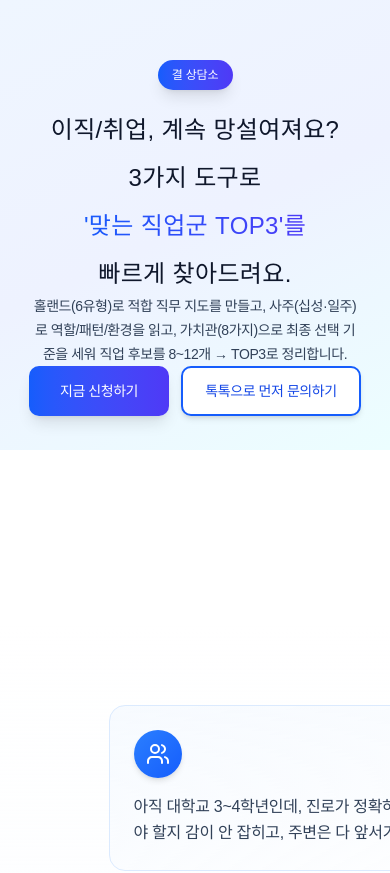
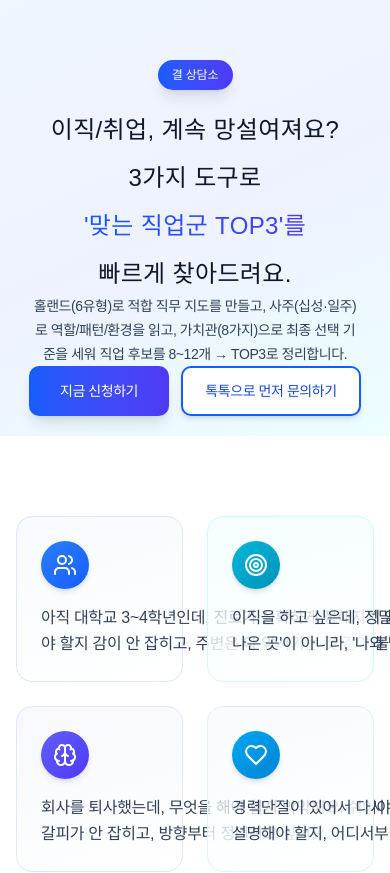
Before and after one commit to dltkdals20/careerholand, a React (Vite) app: page / in a window 390 px wide. Shown: the top 873 px of the page. Built offline with nearby package versions, Linux system fonts and the light colour scheme.

Commit message:
Center Holland heading on mobile and desktop

```diff
--- a/src/imports/CareerCounselingPage.tsx
+++ b/src/imports/CareerCounselingPage.tsx
@@ -434,10 +434,10 @@ function HeadingBackgroundImageAndText({ text }: HeadingBackgroundImageAndTextPr
 
 export default function Component() {
   return (
-    <div className="bg-white flex justify-center w-full" data-name="커리어 상담 랜딩페이지">
-      <div className="relative w-full max-w-[1369px] min-h-[12828.5px] mx-auto overflow-x-hidden">
-      <div className="relative sm:absolute content-stretch flex flex-col h-[450px] sm:h-[550px] md:h-[625px] items-center sm:items-start left-0 pb-0 pt-[60px] sm:pt-[80px] md:pt-[96px] px-4 sm:px-[60px] md:px-[108.5px] top-0 w-full sm:w-[1369px]" data-name="Section" style={{ backgroundImage: "linear-gradient(155.462deg, rgb(239, 246, 255) 0%, rgb(238, 242, 255) 50%, rgb(236, 254, 255) 100%)" }}>
-        <div className="h-[433px] relative shrink-0 w-full flex flex-col items-center" data-name="Container">
+    <div className="bg-white flex justify-center w-full overflow-x-hidden" data-name="커리어 상담 랜딩페이지">
+      <div className="relative w-full max-w-[1369px] min-h-[12828.5px] mx-auto">
+      <div className="relative sm:absolute content-stretch flex flex-col h-auto sm:h-[550px] md:h-[625px] items-center sm:items-start left-0 pb-[40px] sm:pb-0 pt-[60px] sm:pt-[80px] md:pt-[96px] px-4 sm:px-[60px] md:px-[108.5px] top-0 w-full sm:w-[1369px]" data-name="Section" style={{ backgroundImage: "linear-gradient(155.462deg, rgb(239, 246, 255) 0%, rgb(238, 242, 255) 50%, rgb(236, 254, 255) 100%)" }}>
+        <div className="h-auto sm:h-[433px] relative shrink-0 w-full flex flex-col items-center" data-name="Container">
           <div className="relative bg-gradient-to-r from-[#155dfc] h-[30px] sm:h-[36px] rounded-[1.67772e+07px] shadow-[0px_10px_15px_-3px_rgba(0,0,0,0.1),0px_4px_6px_-4px_rgba(0,0,0,0.1)] to-[#4f39f6] top-0 w-[75px] sm:w-[84.234px] flex items-center justify-center" data-name="Container">
             <p className="font-['Inter:Regular','Noto_Sans_KR:Regular',sans-serif] font-normal leading-[20px] not-italic text-[12px] sm:text-[14px] text-center text-nowrap text-white tracking-[-0.1504px]">결 상담소</p>
           </div>
@@ -464,7 +464,7 @@ export default function Component() {
           </div>
         </div>
       </div>
-      <div className="absolute bg-gradient-to-b content-stretch flex flex-col from-white h-[642px] items-start left-0 pb-0 pt-[80px] sm:pt-[60px] px-[108.5px] sm:px-6 md:px-8 to-[rgba(239,246,255,0.3)] top-[625px] w-[1369px] sm:w-full" data-name="Section">
+      <div className="relative sm:absolute bg-gradient-to-b content-stretch flex flex-col from-white h-[642px] items-start left-0 pb-0 pt-[80px] sm:pt-[60px] px-4 sm:px-[60px] md:px-[108.5px] top-0 sm:top-[625px] w-full sm:w-[1369px]" data-name="Section">
         <div className="content-stretch flex flex-col gap-[32px] h-[482px] items-start relative shrink-0 w-full" data-name="Container">
           <div className="gap-[24px] grid grid-cols-[repeat(2,_minmax(0px,_1fr))] grid-rows-[repeat(2,_minmax(0px,_1fr))] h-[356px] relative shrink-0 w-full" data-name="Container">
             <div className="[grid-area:1_/_1] place-self-stretch relative rounded-[16px] shrink-0" data-name="Container" style={{ backgroundImage: "linear-gradient(163.599deg, rgba(239, 246, 255, 0.5) 0%, rgb(255, 255, 255) 100%)" }}>
@@ -736,9 +736,12 @@ export default function Component() {
         </div>
       ))}
       <div className="absolute bg-[#f8fafc] h-[809px] left-0 sm:left-[calc(50%+0.5px)] top-[7539px] sm:translate-x-[-50%] w-full sm:w-[1152px] px-4 sm:px-0" data-name="Section">
-        <div className="absolute font-['Inter:Medium','Noto_Sans_KR:Medium',sans-serif] font-medium h-[80px] leading-[32px] sm:leading-[40px] left-0 sm:left-[3px] not-italic text-[#0a0a0a] text-[24px] sm:text-[36px] text-center top-[38px] tracking-[0.3691px] w-full sm:w-[1152px]" data-name="Heading 2">
-          <p className="absolute left-1/2 top-[0.5px] translate-x-[-50%]">홀랜드 6유형으로</p>
-          <p className="absolute left-1/2 top-[35px] sm:top-[40.5px] translate-x-[-50%]">적합 직무군을 찾습니다</p>
+        <div
+          className="mt-[38px] flex flex-col items-center justify-center text-center font-['Inter:Medium','Noto_Sans_KR:Medium',sans-serif] font-medium leading-[32px] sm:leading-[40px] not-italic text-[#0a0a0a] text-[24px] sm:text-[36px] tracking-[0.3691px] w-full"
+          data-name="Heading 2"
+        >
+          <p>홀랜드 6유형으로</p>
+          <p className="mt-1 sm:mt-2">적합 직무군을 찾습니다</p>
         </div>
         <div className="absolute font-['Inter:Regular','Noto_Sans_KR:Regular',sans-serif] font-normal h-[48px] leading-[20px] sm:leading-[24px] left-0 sm:left-[195px] not-italic text-[#45556c] text-[12px] sm:text-[16px] text-center top-[120px] sm:top-[142px] tracking-[-0.3125px] w-full sm:w-[768px] px-4 sm:px-0" data-name="Paragraph">
           <p className="absolute left-1/2 top-[-0.5px] translate-x-[-50%] whitespace-normal break-words max-w-[90vw] sm:max-w-none sm:whitespace-nowrap">{`홀랜드는 '잘 맞는 직무군'을 빠르게 좁혀주는 지도입니다`}</p>
```
